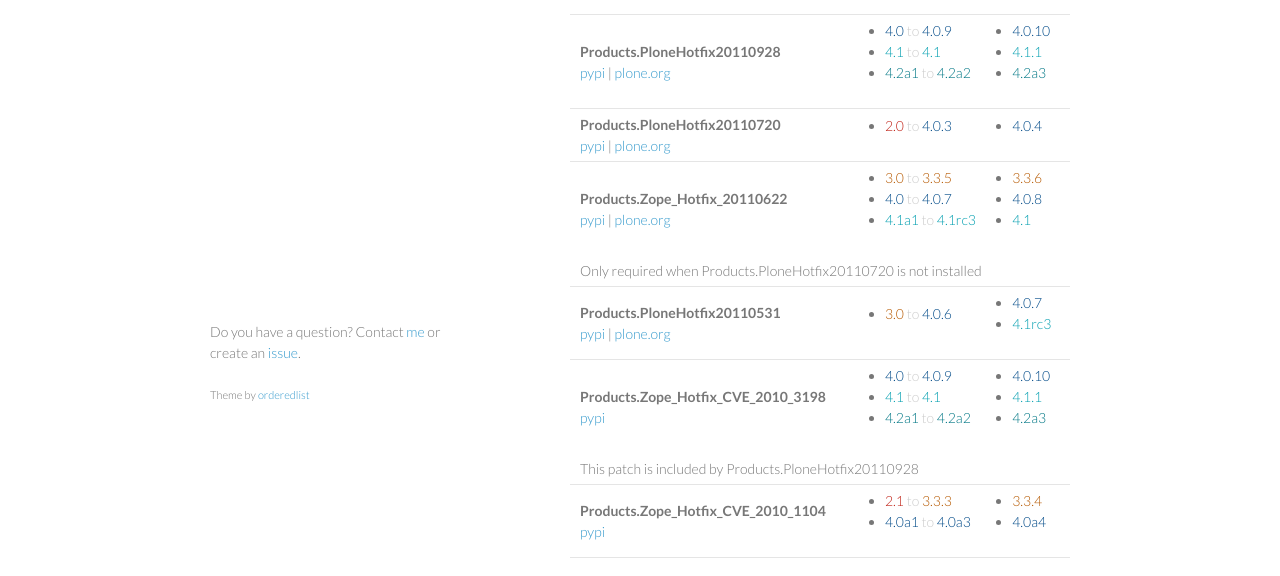
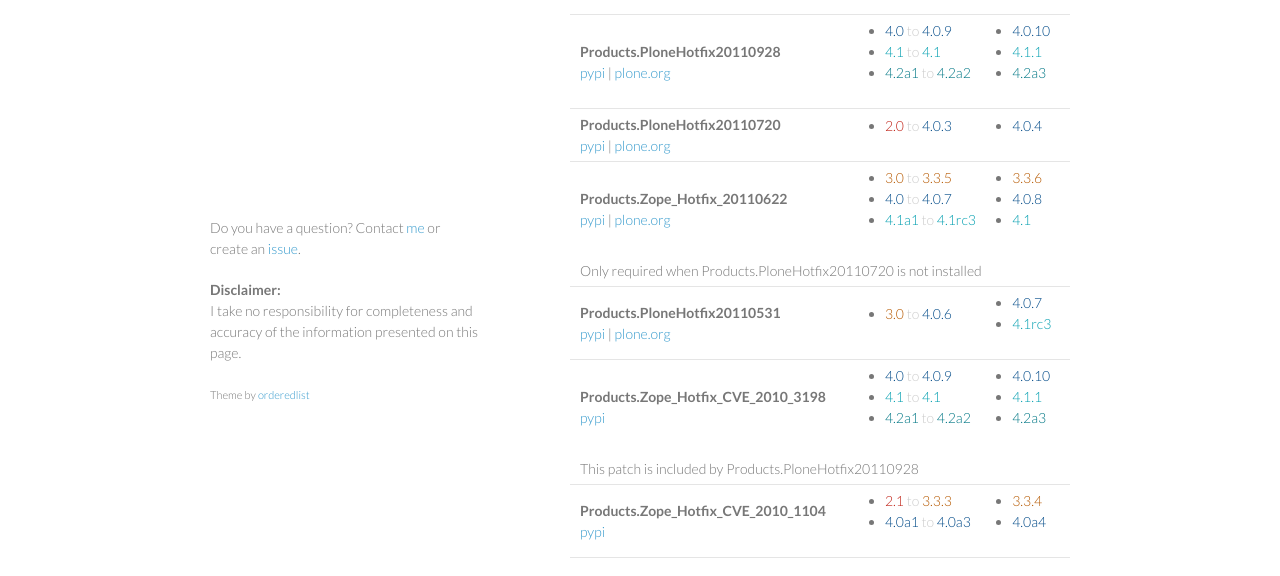
Before and after one commit to jone/plone-hotfixes, a website: page index.html in a window 1280 px wide. Shown: the part 326-902 px from the top of the page. Drawn offline with Linux system fonts and the light colour scheme.

Commit message:
Add disclaimer.

```diff
--- a/index.html
+++ b/index.html
@@ -64,6 +64,12 @@
                     Contact <a href="https://github.com/jone">me</a> or
                     create an <a href="https://github.com/jone/plone-hotfixes/issues/new">issue</a>.
                 </p>
+
+                <p>
+                    <b>Disclaimer:</b><br />
+                    I take no responsibility for completeness and accuracy of the information presented on this page.
+                </p>
+
                 <p><small>
                     Theme by <a href="https://github.com/orderedlist">orderedlist</a>
                 </small></p>
```
